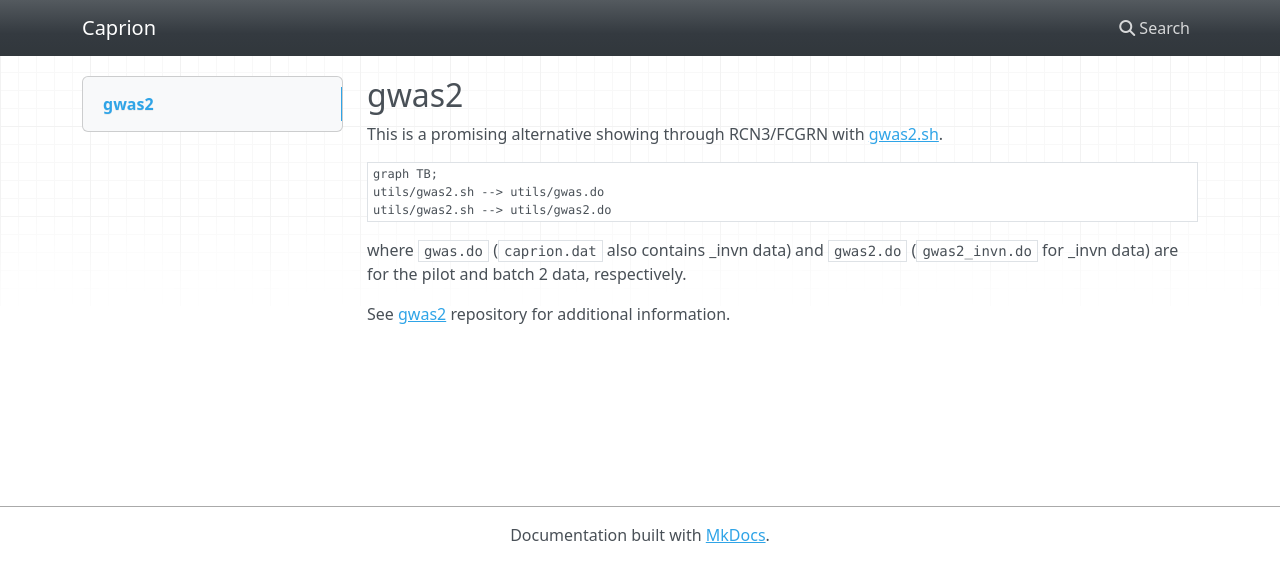
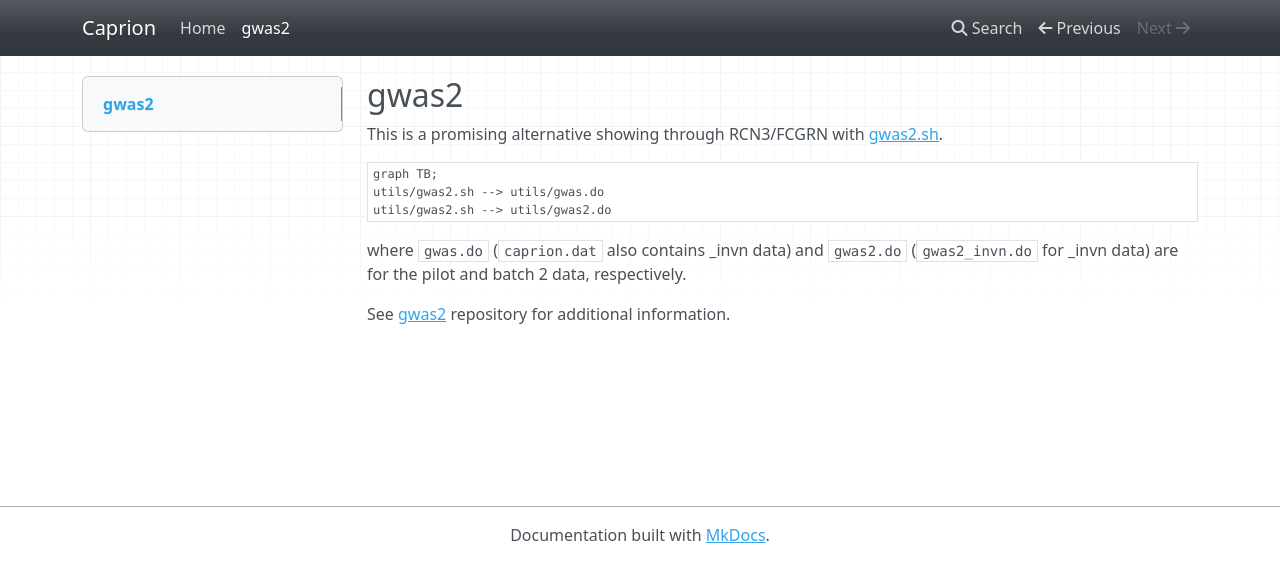
Before and after one commit to jinghuazhao/Caprion, an MkDocs documentation site: the page built from docs/gwas2.md, in a window 1280 px wide. Shown: the top 582 px of the page. Built offline with MkDocs 1.6.1, drawn with Linux system fonts in a browser that asks for light colours; nearby versions of some CDN libraries; a script that is not in the unit is left out.

Commit message:
mkdocs.ytml

```diff
--- a/mkdocs.yml
+++ b/mkdocs.yml
@@ -1,6 +1,7 @@
 site_name: Caprion
 nav:
   - Home: README.md
+  - gwas2: gwas2.md
 theme:
     name: mkdocs
     nav_style: dark
```
